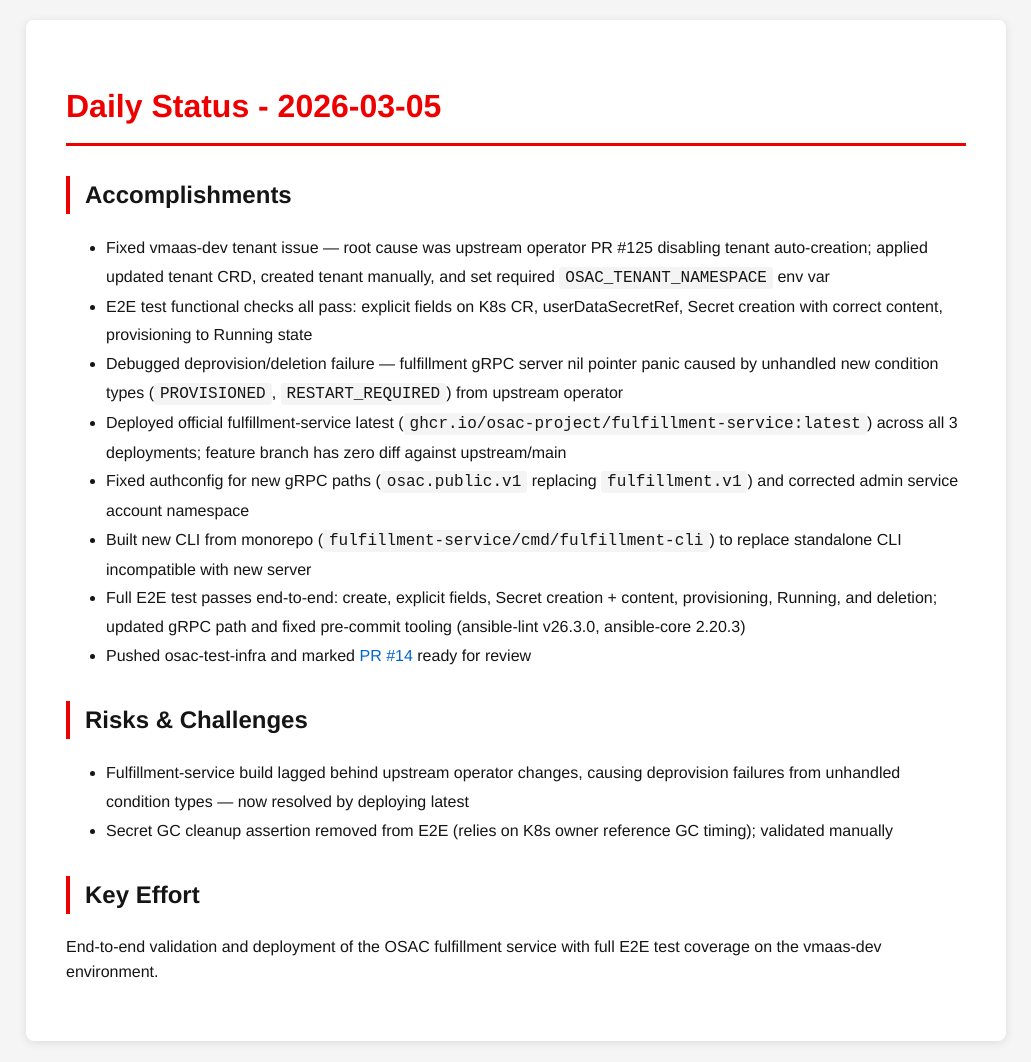
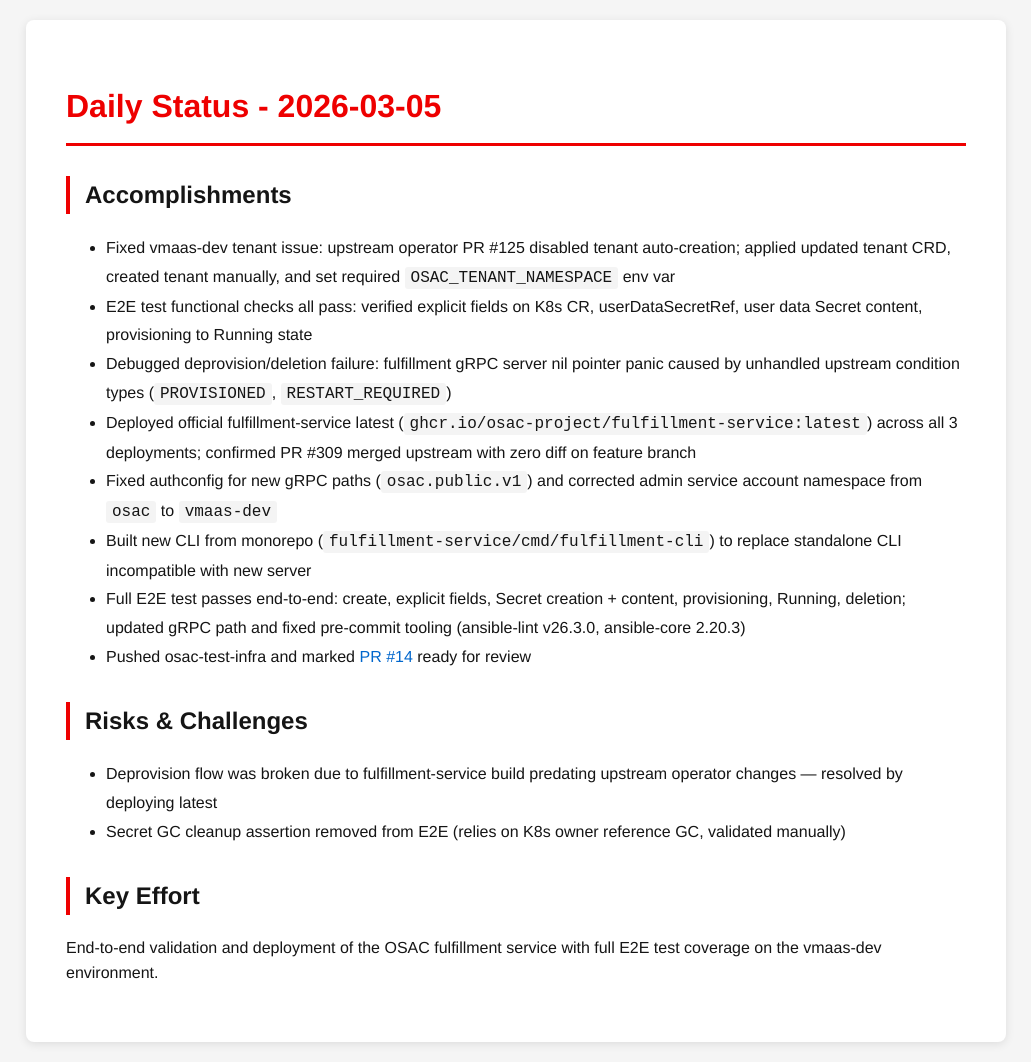
Before and after one commit to tzvatot/daily-status, a Jekyll site: the page built from 2026-03-05.md, in a window 1280 px wide. Shown: the whole page, without its empty margins (124-1155 px from the left). Built offline with Jekyll 4.4.1, drawn with Linux system fonts in a browser that asks for light colours.

Commit message:
Daily status update - 2026-03-05

```diff
--- a/2026-03-05.md
+++ b/2026-03-05.md
@@ -7,18 +7,18 @@ date: 2026-03-05
 # Daily Status - 2026-03-05
 
 ## Accomplishments
-- Fixed vmaas-dev tenant issue — root cause was upstream operator PR #125 disabling tenant auto-creation; applied updated tenant CRD, created tenant manually, and set required `OSAC_TENANT_NAMESPACE` env var
-- E2E test functional checks all pass: explicit fields on K8s CR, userDataSecretRef, Secret creation with correct content, provisioning to Running state
-- Debugged deprovision/deletion failure — fulfillment gRPC server nil pointer panic caused by unhandled new condition types (`PROVISIONED`, `RESTART_REQUIRED`) from upstream operator
-- Deployed official fulfillment-service latest (`ghcr.io/osac-project/fulfillment-service:latest`) across all 3 deployments; feature branch has zero diff against upstream/main
-- Fixed authconfig for new gRPC paths (`osac.public.v1` replacing `fulfillment.v1`) and corrected admin service account namespace
+- Fixed vmaas-dev tenant issue: upstream operator PR #125 disabled tenant auto-creation; applied updated tenant CRD, created tenant manually, and set required `OSAC_TENANT_NAMESPACE` env var
+- E2E test functional checks all pass: verified explicit fields on K8s CR, userDataSecretRef, user data Secret content, provisioning to Running state
+- Debugged deprovision/deletion failure: fulfillment gRPC server nil pointer panic caused by unhandled upstream condition types (`PROVISIONED`, `RESTART_REQUIRED`)
+- Deployed official fulfillment-service latest (`ghcr.io/osac-project/fulfillment-service:latest`) across all 3 deployments; confirmed PR #309 merged upstream with zero diff on feature branch
+- Fixed authconfig for new gRPC paths (`osac.public.v1`) and corrected admin service account namespace from `osac` to `vmaas-dev`
 - Built new CLI from monorepo (`fulfillment-service/cmd/fulfillment-cli`) to replace standalone CLI incompatible with new server
-- Full E2E test passes end-to-end: create, explicit fields, Secret creation + content, provisioning, Running, and deletion; updated gRPC path and fixed pre-commit tooling (ansible-lint v26.3.0, ansible-core 2.20.3)
+- Full E2E test passes end-to-end: create, explicit fields, Secret creation + content, provisioning, Running, deletion; updated gRPC path and fixed pre-commit tooling (ansible-lint v26.3.0, ansible-core 2.20.3)
 - Pushed osac-test-infra and marked [PR #14](https://github.com/osac-project/osac-test-infra/pull/14) ready for review
 
 ## Risks & Challenges
-- Fulfillment-service build lagged behind upstream operator changes, causing deprovision failures from unhandled condition types — now resolved by deploying latest
-- Secret GC cleanup assertion removed from E2E (relies on K8s owner reference GC timing); validated manually
+- Deprovision flow was broken due to fulfillment-service build predating upstream operator changes — resolved by deploying latest
+- Secret GC cleanup assertion removed from E2E (relies on K8s owner reference GC, validated manually)
 
 ## Key Effort
 End-to-end validation and deployment of the OSAC fulfillment service with full E2E test coverage on the vmaas-dev environment.
```
